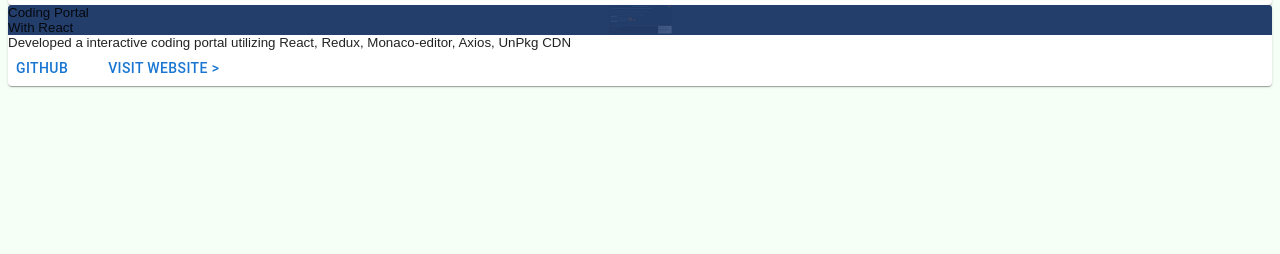
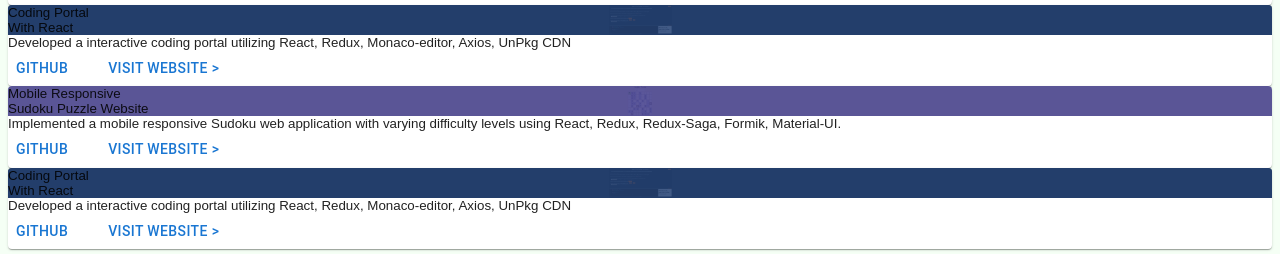
Before and after one commit to IlIIIlIIIlIlIlI/personal_website, a React (Create React App) app: page / in a window 1280 px wide. Shown: the part 1101-1355 px from the top of the page. Before the commit the page ends 1195 px from the top, so only its background shows below. Built offline with nearby package versions, Linux system fonts and the light colour scheme.

Commit message:
new changes

```diff
--- a/src/Projects/Projects.tsx
+++ b/src/Projects/Projects.tsx
@@ -105,6 +105,105 @@ function Projects() {
           />
         </div>
       </div>
+
+      <div className={`${scssObj.baseClass}__rows`}>
+        <div className={`${scssObj.baseClass}__box`}>
+          <InteractiveCards
+            backGroundColor='#F7F0E8'
+            backGroundImageLink='/images/sudoku.png'
+            backGroundColour='rgba(63, 58, 137, 0.85)'
+            nonHoverContent={
+              <div className={`${scssObj.baseClass}__non-hover`}>
+                <div>Mobile Responsive</div>
+                <div>Sudoku Puzzle Website</div>
+              </div>
+            }
+            hoverContent={
+              <div className={`${scssObj.baseClass}__on-hover`}>
+                <div className={`${scssObj.baseClass}__extra`}>
+                  Implemented a mobile responsive Sudoku web application with
+                  varying difficulty levels using React, Redux, Redux-Saga,
+                  Formik, Material-UI.
+                </div>
+                <div>
+                  <Button
+                    className={`${scssObj.baseClass}__button-website`}
+                    endIcon={<GitHubIcon style={{ color: 'white' }} />}
+                    onClick={() => {
+                      window.open(
+                        'https://github.com/IlIIIlIIIlIlIlI/sudoku-react-client/tree/sudoku-react-client-with-saga',
+                        '_blank'
+                      );
+                    }}
+                  >
+                    Github
+                  </Button>
+
+                  <Button
+                    className={`${scssObj.baseClass}__button-website`}
+                    onClick={() => {
+                      window.open(
+                        'https://suraj-jaiswal-react-sudoku.netlify.app/',
+                        '_blank'
+                      );
+                    }}
+                  >
+                    Visit Website {'>'}
+                  </Button>
+                </div>
+              </div>
+            }
+          />
+        </div>
+
+        <div className={`${scssObj.baseClass}__box`}>
+          <InteractiveCards
+            backGroundColor='#2F3D49'
+            backGroundImageLink='/images/coding-portal.png'
+            backGroundColour='RGBA(33, 63, 113, 0.85)'
+            nonHoverContent={
+              <div className={`${scssObj.baseClass}__non-hover`}>
+                <div>Coding Portal</div>
+                <div>With React</div>
+              </div>
+            }
+            hoverContent={
+              <div className={`${scssObj.baseClass}__on-hover`}>
+                <div className={`${scssObj.baseClass}__extra`}>
+                  Developed a interactive coding portal utilizing React, Redux,
+                  Monaco-editor, Axios, UnPkg CDN
+                </div>
+                <div>
+                  <Button
+                    className={`${scssObj.baseClass}__button-website`}
+                    endIcon={<GitHubIcon style={{ color: 'white' }} />}
+                    onClick={() => {
+                      window.open(
+                        'https://github.com/IlIIIlIIIlIlIlI/interactive-coding-website',
+                        '_blank'
+                      );
+                    }}
+                  >
+                    Github
+                  </Button>
+
+                  <Button
+                    className={`${scssObj.baseClass}__button-website`}
+                    onClick={() => {
+                      window.open(
+                        'https://suraj-jaiswal-coding-portal.netlify.app/',
+                        '_blank'
+                      );
+                    }}
+                  >
+                    Visit Website {'>'}
+                  </Button>
+                </div>
+              </div>
+            }
+          />
+        </div>
+      </div>
     </div>
   );
 }
--- a/src/Projects/_Projects.scss
+++ b/src/Projects/_Projects.scss
@@ -19,7 +19,7 @@ $base-class: projects;
 
   &__box {
     width: 100%;
-    margin: 16px 8px 16px 8px;
+    margin: 8px;
   }
 
   &__on-hover,
```
